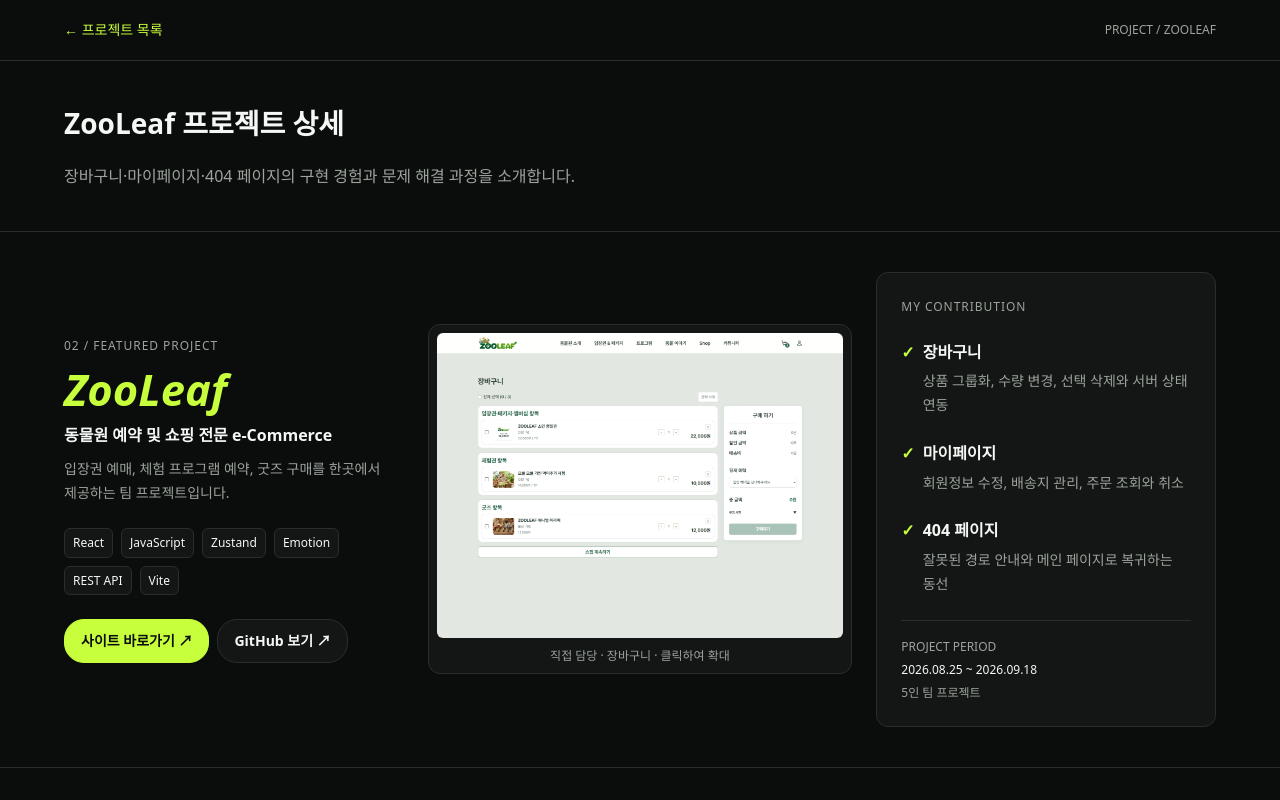
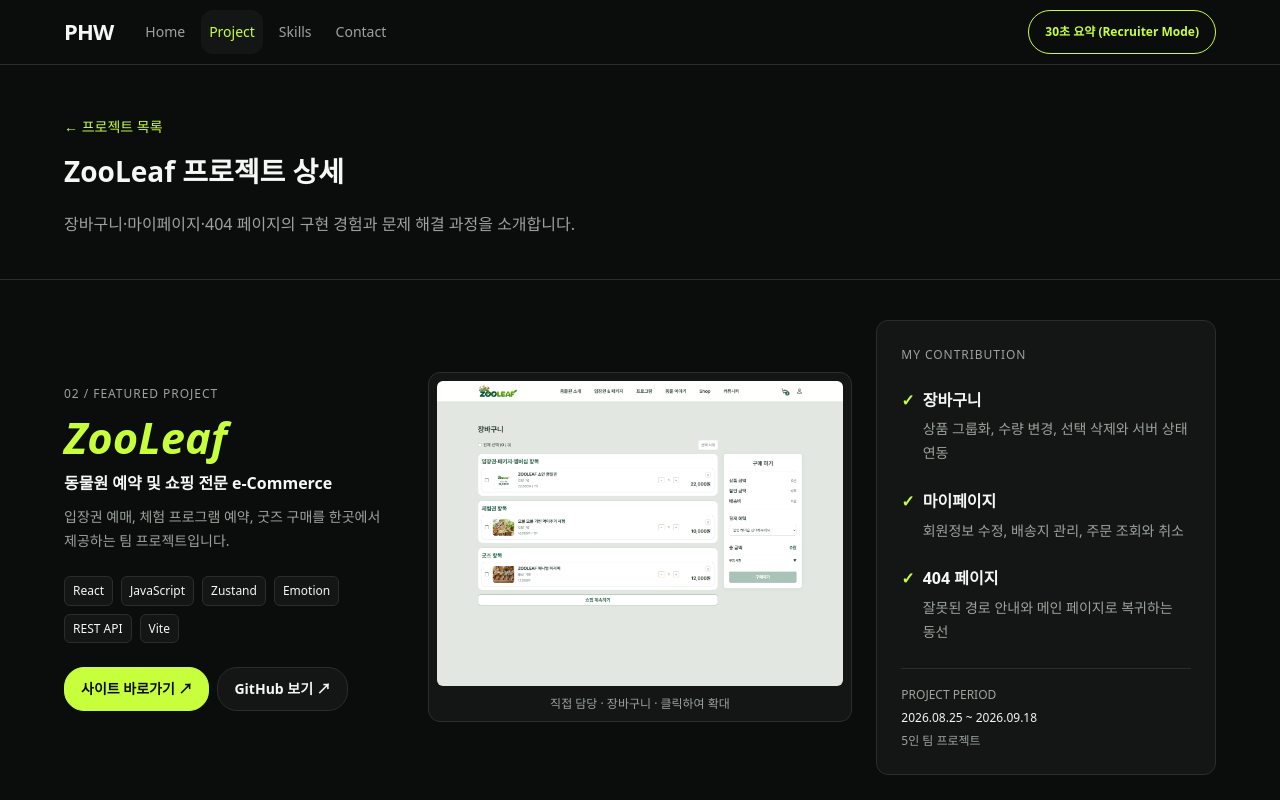
Before and after one commit to dhwmgl12-ux/portfolio, a React app: page /projects/zooleaf in a window 1280 px wide. Shown: the top 800 px of the page. Built offline with nearby package versions, Linux system fonts and the light colour scheme; the HTML template or start-up script is replaced by a standard one.

Commit message:
refactor: 페이지별 헤더를 공통 Header로 통합

```diff
--- a/src/App.jsx
+++ b/src/App.jsx
@@ -1,6 +1,7 @@
 import { useEffect } from "react";
 import { Route, Routes, useLocation } from "react-router-dom";
 
+import Header from "./components/layout/Header/Header";
 import HomePage from "./pages/HomePage";
 import ProjectsPage from "./pages/ProjectsPage";
 import ZooleafPage from "./pages/ZooleafPage";
@@ -13,21 +14,42 @@
 };
 
 export default function App() {
-  const { pathname } = useLocation();
+  const { pathname, hash, key } = useLocation();
 
   useEffect(() => {
-    window.scrollTo({ top: 0, left: 0, behavior: "instant" });
-
     document.title =
       pageTitles[pathname] ?? "페이지를 찾을 수 없습니다 | 박형우";
-  }, [pathname]);
+
+    const frameId = requestAnimationFrame(() => {
+      const target = hash ? document.getElementById(hash.slice(1)) : null;
+
+      if (target) {
+        target.scrollIntoView({
+          behavior: "instant",
+          block: "start",
+        });
+      } else {
+        window.scrollTo({
+          top: 0,
+          left: 0,
+          behavior: "instant",
+        });
+      }
+    });
+
+    return () => cancelAnimationFrame(frameId);
+  }, [pathname, hash, key]);
 
   return (
+    <>
+      <Header key={pathname} />
+
       <Routes>
         <Route path="/" element={<HomePage />} />
         <Route path="/projects" element={<ProjectsPage />} />
         <Route path="/projects/zooleaf" element={<ZooleafPage />} />
         <Route path="*" element={<NotFoundPage />} />
       </Routes>
+    </>
   );
 }
--- a/src/components/layout/Header/Header.jsx
+++ b/src/components/layout/Header/Header.jsx
@@ -1,20 +1,28 @@
 import { useRef, useState } from "react";
+import { Link, useLocation } from "react-router-dom";
+import RecruiterSummary from "../../sections/RecruiterSummary/RecruiterSummary";
 import * as S from "./Header.styles";
-import { Link } from "react-router-dom";
 
 const navigationItems = [
-  { label: "Home", href: "#home" },
+  { label: "Home", to: "/" },
   { label: "Project", to: "/projects" },
-  { label: "Skills", href: "#skills" },
-  { label: "Contact", href: "#contact" },
+  { label: "Skills", to: "/#skills" },
+  { label: "Contact", to: "/#contact" },
 ];
 
-export default function Header({ isSummaryOpen, onToggleSummary }) {
+export default function Header() {
+  const { pathname, hash } = useLocation();
   const [isMenuOpen, setIsMenuOpen] = useState(false);
+  const [isSummaryOpen, setIsSummaryOpen] = useState(false);
   const menuButtonRef = useRef(null);
 
   const closeMenu = () => {
     setIsMenuOpen(false);
+  };
+
+  const handleNavigation = () => {
+    closeMenu();
+    setIsSummaryOpen(false);
   };
 
   const handleKeyDown = (event) => {
@@ -24,18 +32,27 @@
     menuButtonRef.current?.focus();
   };
 
-  const handleToggleSummary = () => {
-    onToggleSummary();
-    closeMenu();
+  const isActive = (to) => {
+    if (to === "/projects") {
+      return pathname === "/projects" || pathname.startsWith("/projects/");
+    }
+
+    if (to === "/") {
+      return pathname === "/" && !hash;
+    }
+
+    return `${pathname}${hash}` === to;
   };
 
   return (
+    <>
       <S.HeaderContainer onKeyDown={handleKeyDown}>
         <S.HeaderInner>
           <S.Logo
-          href="#home"
+            as={Link}
+            to="/"
             aria-label="박형우 포트폴리오 홈"
-          onClick={closeMenu}
+            onClick={handleNavigation}
           >
             PHW
           </S.Logo>
@@ -73,17 +90,16 @@
             $isOpen={isMenuOpen}
           >
             <S.NavigationList>
-            {navigationItems.map(({ label, href, to }) => (
-              <li key={label}>
-                {to ? (
-                  <S.NavigationLink as={Link} to={to} onClick={closeMenu}>
+              {navigationItems.map(({ label, to }) => (
+                <li key={to}>
+                  <S.NavigationLink
+                    as={Link}
+                    to={to}
+                    aria-current={isActive(to) ? "location" : undefined}
+                    onClick={handleNavigation}
+                  >
                     {label}
                   </S.NavigationLink>
-                ) : (
-                  <S.NavigationLink href={href} onClick={closeMenu}>
-                    {label}
-                  </S.NavigationLink>
-                )}
                 </li>
               ))}
             </S.NavigationList>
@@ -92,7 +108,10 @@
               type="button"
               aria-expanded={isSummaryOpen}
               aria-controls="recruiter-summary"
-            onClick={handleToggleSummary}
+              onClick={() => {
+                setIsSummaryOpen((previous) => !previous);
+                closeMenu();
+              }}
             >
               {isSummaryOpen ? "요약 닫기" : "30초 요약"}
               <span lang="en"> (Recruiter Mode)</span>
@@ -100,5 +119,10 @@
           </S.Navigation>
         </S.HeaderInner>
       </S.HeaderContainer>
+
+      <S.SummaryContainer>
+        <RecruiterSummary isOpen={isSummaryOpen} />
+      </S.SummaryContainer>
+    </>
   );
 }
--- a/src/components/layout/Header/Header.styles.js
+++ b/src/components/layout/Header/Header.styles.js
@@ -9,10 +9,17 @@
 `;
 
 export const HeaderInner = styled.div`
+  width: 100%;
+  max-width: ${({ theme }) => theme.layout.contentWidth};
+  margin-inline: auto;
   position: relative;
   display: flex;
   align-items: center;
   gap: ${({ theme }) => theme.spacing.lg};
+
+  width: 100%;
+  max-width: ${({ theme }) => theme.layout.contentWidth};
+  margin-inline: auto;
   min-height: 64px;
   padding: ${({ theme }) => `${theme.spacing.sm} ${theme.spacing.lg}`};
 
@@ -87,7 +94,8 @@
     background-color 160ms ease;
 
   &:hover,
-  &:focus-visible {
+  &:focus-visible,
+  &[aria-current="location"] {
     color: ${({ theme }) => theme.colors.accent};
     background: ${({ theme }) => theme.colors.surface};
   }
@@ -146,3 +154,9 @@
     display: inline-flex;
   }
 `;
+
+export const SummaryContainer = styled.div`
+  width: 100%;
+  max-width: ${({ theme }) => theme.layout.contentWidth};
+  margin-inline: auto;
+`;
--- a/src/pages/HomePage.jsx
+++ b/src/pages/HomePage.jsx
@@ -1,16 +1,10 @@
-import { useState } from "react";
-
-import Header from "../components/layout/Header/Header";
 import Hero from "../components/sections/Hero/Hero";
 import Snapshot from "../components/sections/Snapshot/Snapshot";
 import Skills from "../components/sections/Skills/Skills";
 import Contact from "../components/sections/Contact/Contact";
-import RecruiterSummary from "../components/sections/RecruiterSummary/RecruiterSummary";
 import * as S from "../App.styles";
 
 export default function HomePage() {
-  const [isSummaryOpen, setIsSummaryOpen] = useState(false);
-
   return (
     <>
       <S.SkipLink href="#home">본문 바로가기</S.SkipLink>
@@ -19,15 +13,6 @@
         <S.IntroBackground>
           <S.IntroLayout>
             <S.IntroLeft>
-              <Header
-                isSummaryOpen={isSummaryOpen}
-                onToggleSummary={() =>
-                  setIsSummaryOpen((previous) => !previous)
-                }
-              />
-
-              <RecruiterSummary isOpen={isSummaryOpen} />
-
               <Hero />
             </S.IntroLeft>
 
--- a/src/pages/ProjectsPage.jsx
+++ b/src/pages/ProjectsPage.jsx
@@ -1,4 +1,3 @@
-import { Link } from "react-router-dom";
 import ProjectPreview from "../components/sections/ProjectPreview/ProjectPreview";
 import * as S from "./ProjectsPage.styles";
 
@@ -6,24 +5,6 @@
   return (
     <>
       <S.SkipLink href="#projects-main">본문 바로가기</S.SkipLink>
-
-      <S.Header>
-        <S.HeaderInner>
-          <S.Logo as={Link} to="/" aria-label="박형우 포트폴리오 홈">
-            PHW
-          </S.Logo>
-
-          <S.Navigation aria-label="주요 메뉴">
-            <S.NavigationLink as={Link} to="/">
-              Home
-            </S.NavigationLink>
-
-            <S.NavigationLink as={Link} to="/projects" aria-current="page">
-              Project
-            </S.NavigationLink>
-          </S.Navigation>
-        </S.HeaderInner>
-      </S.Header>
 
       <S.Main id="projects-main" tabIndex={-1}>
         <S.Introduction>
--- a/src/pages/ZooleafPage.jsx
+++ b/src/pages/ZooleafPage.jsx
@@ -13,24 +13,19 @@
     <>
       <S.SkipLink href="#project-main">본문 바로가기</S.SkipLink>
 
-      <S.PageHeader>
-        <S.HeaderInner>
+      <main id="project-main" tabIndex={-1}>
+        <S.PageIntroduction>
           <S.HomeLink as={Link} to="/projects">
             ← 프로젝트 목록
           </S.HomeLink>
-          <span>PROJECT / ZOOLEAF</span>
-        </S.HeaderInner>
-      </S.PageHeader>
 
-      <main id="project-main" tabIndex={-1}>
-        <S.PageIntroduction>
           <h1>ZooLeaf 프로젝트 상세</h1>
+
           <p>
             장바구니·마이페이지·404 페이지의 구현 경험과 문제 해결 과정을
             소개합니다.
           </p>
         </S.PageIntroduction>
-
         <FeaturedProject />
 
         <S.ProcessDetails>
```
Lines whose indentation alone changed are shown as unchanged.
